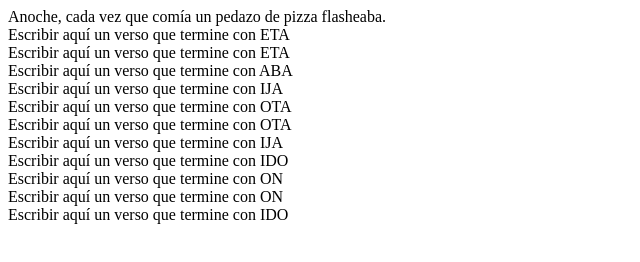
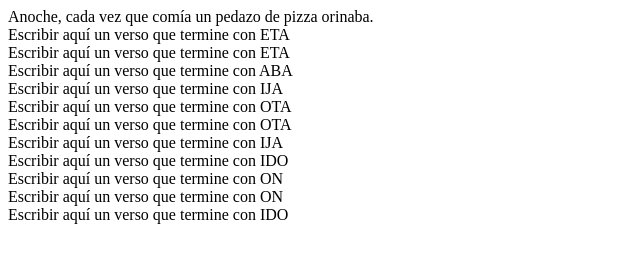
Before and after one commit to Aerolab/taller_git_1_ejercicio, a plain HTML site: page index.html in a window 1280 px wide. Shown: the full height of the page, 0-640 px from the left. Drawn offline with Linux system fonts and the light colour scheme.

```diff
--- a/index.html
+++ b/index.html
@@ -7,7 +7,7 @@
 <body>
 
   <div id="verso_equipo_1">
-    Anoche, cada vez que comía un pedazo de pizza flasheaba.
+    Anoche, cada vez que comía un pedazo de pizza orinaba.
   </div>
   <div id="verso_equipo_2">
     Escribir aquí un verso que termine con ETA
```
